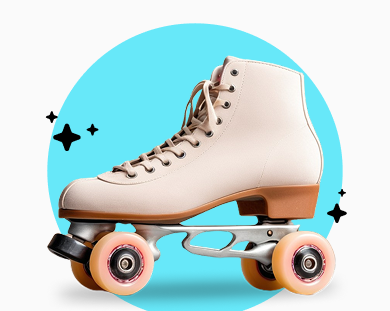
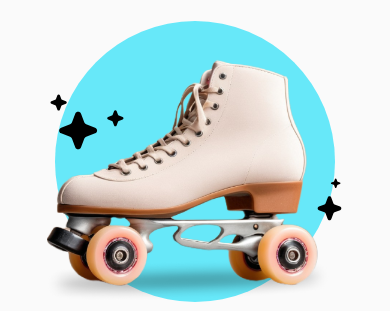
Before and after one commit to K4hsantos/Snitap, a plain HTML site: page index.html in a window 390 px wide. Shown: the part 68-379 px from the top of the page. Drawn offline with Linux system fonts and the light colour scheme.

Commit message:
animate hero image mobile

```diff
--- a/index.html
+++ b/index.html
@@ -36,7 +36,12 @@
     </header>
 
     <div class="container hero-image">
-        <img src="/assets/hero-image.png" alt="">
+        <div class="content">
+                <img src="/assets/icons/ellipse.svg" alt="">
+                <img src="/assets/patins-image.png" alt="">
+                <img src="/assets/icons/stars-1.svg" alt="">
+                <img src="/assets/icons/stars-2.svg" alt="">
+            </div>
     </div>
 
     <section class="container hero">
--- /dev/null
+++ b/style/animation-mb.css
@@ -0,0 +1,82 @@
+.hero-image {
+    overflow: hidden;
+    margin-inline: auto;
+
+    & .content {
+        width: 100%;
+        height: 100%;
+        position: relative;
+    }
+
+    & img {
+        position: absolute;
+        width: 100%;
+    }
+
+    & img[src*="ellipse"] {
+        width: 90%;
+        top: 2%;
+        left: 5%;
+
+        transform: translateX(120%);
+        animation: slideIn 2s 200ms ease forwards;
+    }
+
+    & img[src*="patins"] {
+        z-index: 1;
+
+        width: 94%;
+        top: 5%;
+
+        transform: translateX(120%);
+        animation: slideIn 2s 300ms ease forwards;
+    }
+
+    & img[src*="stars-1"] {
+        z-index: 0;
+
+        width: 25%;
+        top: 26%;
+        left: 3%;
+
+        opacity: 0;
+        transform: translateX(400%);
+        animation: slideIn 2s 600ms ease forwards, appear 2s ease forwards;
+    }
+
+    & img[src*="stars-2"] {
+        z-index: 0;
+
+        width: 10%;
+        top: 55%;
+        left: 88%;
+
+        transform: translateX(120%);
+        animation: slideIn 2.2s 600ms ease forwards;
+    }
+}
+
+
+
+@keyframes slideIn {
+    50% {
+        transform: translateX(-20px);
+    }
+
+    100% {
+        transform: translateX(0);
+    }
+}
+
+@keyframes appear {
+    to {
+        opacity: 1;
+    }
+}
+
+
+@media (width >= 80em) {
+    .hero-image {
+        display: none;
+    }
+}
--- a/style/hero.css
+++ b/style/hero.css
@@ -87,6 +87,9 @@ section.hero {
             ;
         }
     }
+
+    /* patins */
+
 }
 
 
--- a/style/index.css
+++ b/style/index.css
@@ -1,5 +1,5 @@
 @import url(global.css);
 @import url(utility.css);
 @import url(header.css);
-@import url(sections.css);
+@import url(animation-mb.css);
 @import url(hero.css);
--- a/style/sections.css
+++ /dev/null
@@ -1,7 +0,0 @@
-
-
-@media (width >= 80em) {
-    .hero-image {
-        display: none;
-    }
-}
```
